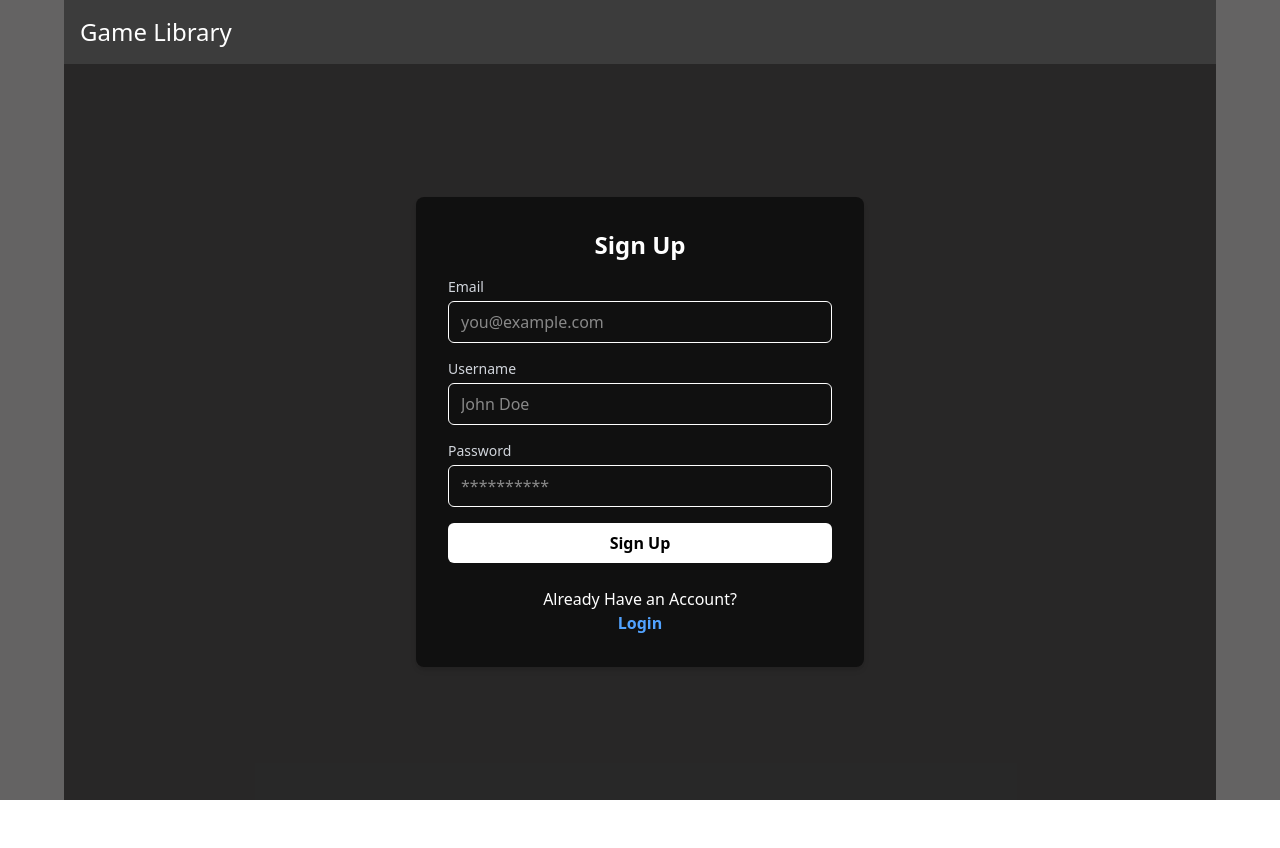
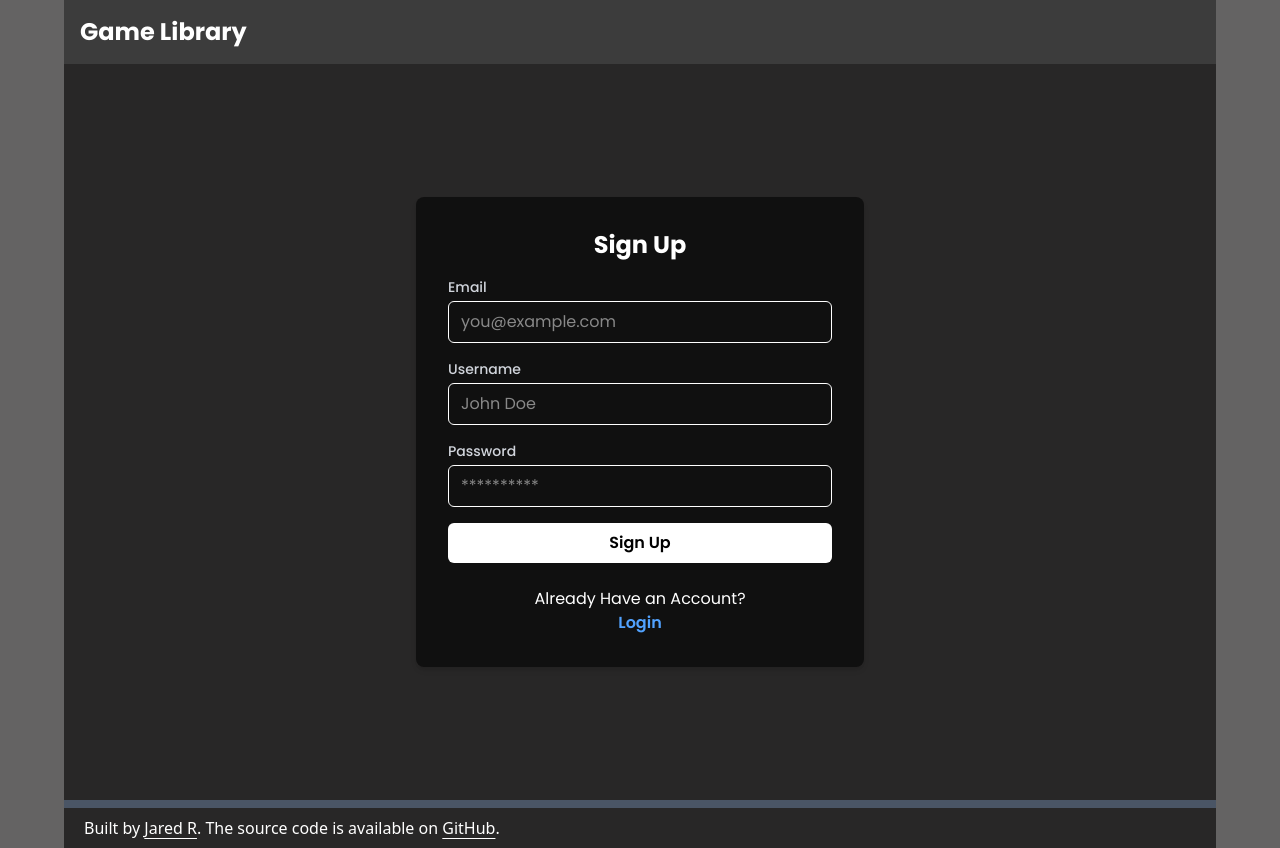
Before and after one commit to jared-ruiz/game_library, a React (Vite) app: page /signup in a window 1280 px wide. Before the commit the page ends 800 px from the top, so only its background shows below. Built offline with nearby package versions, Linux system fonts and the light colour scheme.

Commit message:
Added google fonts and footer to project. Will begin styling a bit more before integrating backend.

```diff
--- a/src/App.jsx
+++ b/src/App.jsx
@@ -2,6 +2,7 @@ import HomePage from "./components/HomePage/HomePage";
 import Login from "./components/Login/Login";
 import SignUp from "./components/SignUp/SignUp";
 import {Routes, Route} from 'react-router-dom';
+import Footer from "./components/Footer/Footer";
 
 function App() {
   return (
@@ -11,6 +12,7 @@ function App() {
         <Route path='/login' element={<Login/>} />
         <Route path='/signup' element={<SignUp/>} />
       </Routes>
+      <Footer />
     </>
   );
 }
--- a/src/components/AuthScreen/AuthScreen.jsx
+++ b/src/components/AuthScreen/AuthScreen.jsx
@@ -1,14 +1,15 @@
 import { Link } from "react-router-dom";
 import { useState } from "react";
 import { ChevronRight } from "lucide-react";
+import Footer from "../Footer/Footer";
 
 function AuthScreen() {
   const [email, setEmail] = useState("");
 
   return (
-    <div className="app_bg">
+    <div className="app_bg font-[Poppins]">
       <header className="max-w-6xl w-full mx-auto flex items-center justify-between p-4 bg-black/40">
-        <p className="text-white text-2xl">Game Library</p>
+        <p className="text-white text-2xl font-bold">Game Library</p>
 
         <Link to={"/login"}>
           <p className="text-white text-xl hover:underline hover:text-blue-400">
@@ -93,7 +94,6 @@ function AuthScreen() {
             Search, Save, Repeat. Your own personal digital library!
           </p>
         </div>
-
       </div>
     </div>
   );
--- /dev/null
+++ b/src/components/Footer/Footer.jsx
@@ -0,0 +1,40 @@
+function Footer() {
+  return (
+    <>
+      <div className="app_bg">
+        {/* seperator */}
+        <div
+          className="h-2 max-w-6xl w-full mx-auto bg-gray-600"
+          aria-hidden="true"
+        />
+
+        <div className="flex flex-1 justify-start items-center max-w-6xl mx-auto py-2 pr-5 pl-5 bg-black/60 text-white">
+          <div className="">
+            <p>
+              Built by{" "}
+              <a
+                href="https://github.com/jared-ruiz"
+                target="_blank"
+                className="font-medium underline underline-offset-4 hover:text-blue-400"
+              >
+                Jared R
+              </a>
+              . The source code is available on{" "}
+              <a
+                href="https://github.com/jared-ruiz"
+                target="_blank"
+                rel="noreferrer"
+                className="font-medium underline underline-offset-4 hover:text-blue-400"
+              >
+                GitHub
+              </a>
+              .
+            </p>
+          </div>
+        </div>
+      </div>
+    </>
+  );
+}
+
+export default Footer;
--- a/src/components/Login/Login.jsx
+++ b/src/components/Login/Login.jsx
@@ -13,10 +13,10 @@ function Login() {
     }
 
   return (
-    <div className="h-screen w-full flex flex-col app_bg">
+    <div className="h-screen w-full flex flex-col app_bg font-[poppins]">
       <header className="max-w-6xl w-full mx-auto flex items-center justify-between p-4 bg-black/40">
         <Link to={"/"}>
-          <p className="text-white text-2xl">Game Library</p>
+          <p className="text-white text-2xl font-bold">Game Library</p>
         </Link>
       </header>
 
--- a/src/components/SignUp/SignUp.jsx
+++ b/src/components/SignUp/SignUp.jsx
@@ -14,10 +14,10 @@ function SignUp() {
   }
 
   return (
-    <div className="h-screen w-full flex flex-col app_bg">
+    <div className="h-screen w-full flex flex-col app_bg font-[Poppins]">
       <header className="max-w-6xl w-full mx-auto flex items-center justify-between p-4 bg-black/40">
         <Link to={"/"}>
-          <p className="text-white text-2xl">Game Library</p>
+          <p className="text-white text-2xl font-bold">Game Library</p>
         </Link>
       </header>
 
--- a/src/index.css
+++ b/src/index.css
@@ -1,3 +1,4 @@
+@import url('https://fonts.googleapis.com/css2?family=Poppins:ital,wght@0,100;0,200;0,300;0,400;0,500;0,600;0,700;0,800;0,900;1,100;1,200;1,300;1,400;1,500;1,600;1,700;1,800;1,900&display=swap');
 @import "tailwindcss";
 
 .app_bg {
```
Lines whose indentation alone changed are shown as unchanged.
